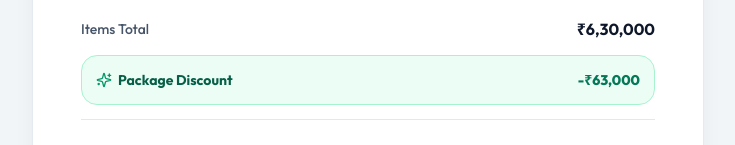
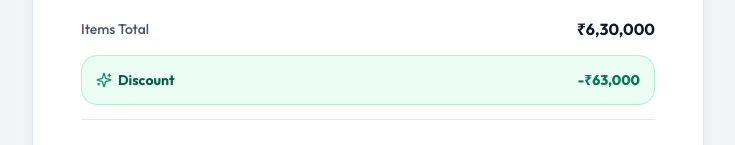
Before and after one commit to muzammilkittur789-es/Furniture-Retail-CRM, a Next.js app: page /quote/1 in a window 1280 px wide. Shown: the part 655-800 px from the top of the page, without its empty margins (272-1007 px from the left). Built offline with nearby package versions, Linux system fonts and the light colour scheme; no server answers.

Commit message:
fix(quote): update discount label from 'Package Discount' to 'Discount'

```diff
--- a/components/quote/quote-document.tsx
+++ b/components/quote/quote-document.tsx
@@ -50,8 +50,7 @@ export function QuoteDocument({ quote }: QuoteDocumentProps) {
 
   const discountSavings = Math.max(0, quote.subtotal - quote.final_price);
 
-  const discountLabel =
-    quote.items.length === 1 ? 'Special Discount' : 'Package Discount';
+  const discountLabel = 'Discount';
 
   const shortRef = quote.id.split('-')[0].toUpperCase();
 
--- a/components/sales/quote-cart.tsx
+++ b/components/sales/quote-cart.tsx
@@ -92,9 +92,8 @@ export function QuoteCart({
   // 3. Final Price
   const finalPrice = Math.max(0, subtotal - calculatedDiscountAmount);
 
-  // String formatting rule: 1 item -> Special Discount, >1 items -> Package Discount
-  const discountLabel =
-    totalItemsCount === 1 ? 'Special Discount' : 'Package Discount';
+  // Discount label: clean standard "Discount"
+  const discountLabel = 'Discount';
 
   // 4. WhatsApp Number Validation
   const cleanWhatsappNumber = whatsappNumber.replace(/\D/g, '');
--- a/lib/pdf/quote-pdf.ts
+++ b/lib/pdf/quote-pdf.ts
@@ -501,10 +501,7 @@ export async function generateQuotePdfBlob(data: QuotePdfPayload): Promise<Blob>
       color: colorEmeraldText,
     });
 
-    const discLabel =
-      data.discountType === 'percentage'
-        ? `Package Discount`
-        : 'Special Discount';
+    const discLabel = 'Discount';
 
     page.drawText(discLabel, {
       x: margin + 26,
```
